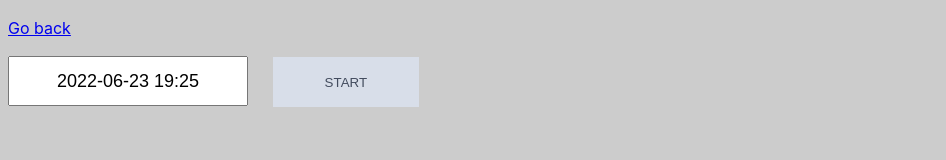
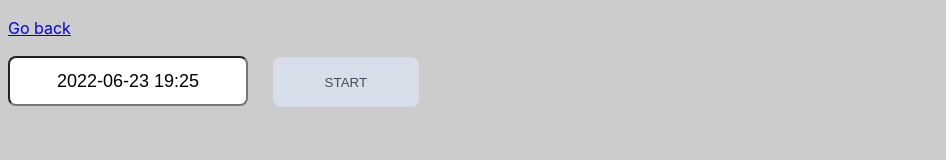
Before and after one commit to Mr-Nihility/goit-js-hw-09, a website built with Parcel: page src/02-timer.html in a window 1280 px wide. Shown: the top 160 px of the page, without its empty margins (0-946 px from the left). Built offline with nearby package versions, Linux system fonts and the light colour scheme.

Commit message:
Update common.css

```diff
--- a/src/css/common.css
+++ b/src/css/common.css
@@ -49,10 +49,11 @@ img {
   color: #fff;
 }
 button {
+  border-radius: 8px;
   margin: 0 20px;
   width: 11em;
   height: 50px;
-  background: #d08770;
+  background: #05510f;
   color: #eceff4;
   text-transform: uppercase;
   border: 0;
@@ -70,6 +71,7 @@ input {
   height: 50px;
   text-align: center;
   font-size: large;
+  border-radius: 8px;
 }
 
 .boxElement {
```
